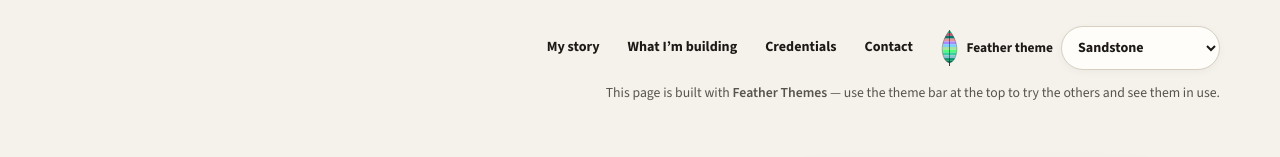
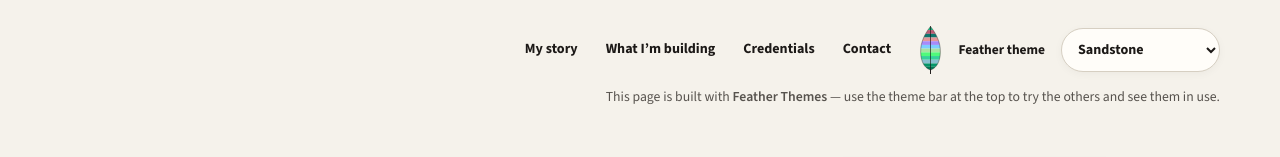
Before and after one commit to kelli-dotcom/kelli-dotcom.github.io, a plain HTML site: page index.html in a window 1280 px wide. Shown: the top 157 px of the page. Drawn offline with nearby package versions, Linux system fonts and the light colour scheme.

Commit message:
progress

```diff
--- a/index.html
+++ b/index.html
@@ -382,8 +382,8 @@
 
     /* Feather theme picker — top bar only */
     .jump-nav { flex-wrap:wrap; align-items:center; }
-    .nav-picker { display:inline-flex; align-items:center; gap:8px; }
-    .nav-picker .feather-mark { height:36px; width:auto; display:block; }
+    .nav-picker { display:inline-flex; align-items:center; gap:16px; }
+    .nav-picker .feather-mark { height:48px; width:auto; display:block; }
     .nav-picker label { font-size:.84rem; font-weight:700; white-space:nowrap; }
     .nav-picker select {
       min-height:44px; font:inherit; font-size:.88rem; font-weight:700;
```
